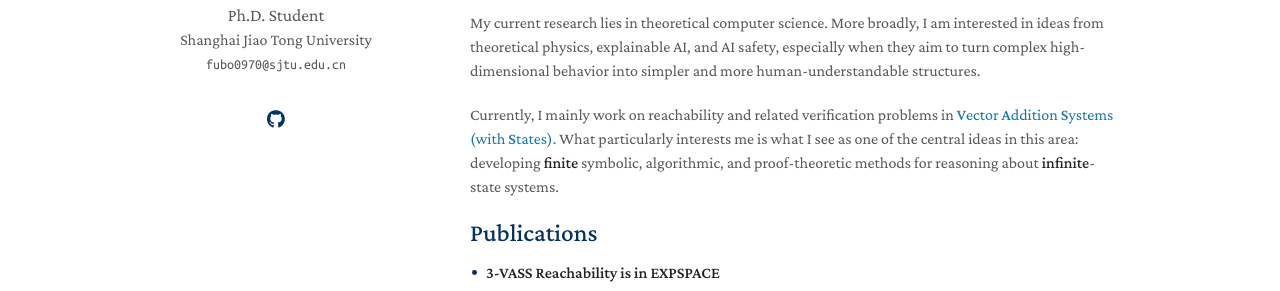
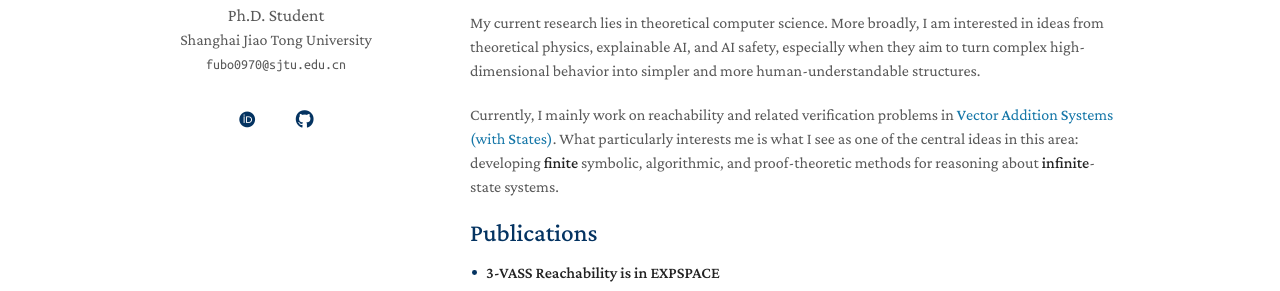
Before and after one commit to Mosms/Mosms.github.io, a Jekyll site: the page built from index.md, in a window 1280 px wide. Shown: the part 296-587 px from the top of the page. Built offline with Jekyll 4.4.1, drawn with Linux system fonts in a browser that asks for light colours; some web fonts are replaced; our own code applies the rules of GitHub Pages for plain Markdown files.

Commit message:
Add ORCID profile link

```diff
--- a/_config.yml
+++ b/_config.yml
@@ -14,6 +14,7 @@ baseurl: ""
 
 # Links
 # cv_link: assets/files/CV.pdf  # Uncomment to restore the CV icon in the sidebar.
+orcid_link: https://orcid.org/0009-0002-6513-8935
 github_link: https://github.com/Mosms
 
 # Images
--- a/_layouts/homepage.html
+++ b/_layouts/homepage.html
@@ -101,6 +101,10 @@
         </a>
         {% endif %}
 
+        {% if site.orcid_link %}
+        <a href="{{ site.orcid_link }}" aria-label="ORCID" title="ORCID"><i class="ai ai-orcid"></i></a>
+        {% endif %}
+
         {% if site.github_link %}
         <a href="{{ site.github_link }}" aria-label="GitHub" title="GitHub"><i class="fa-brands fa-github"></i></a>
         {% endif %}
```
